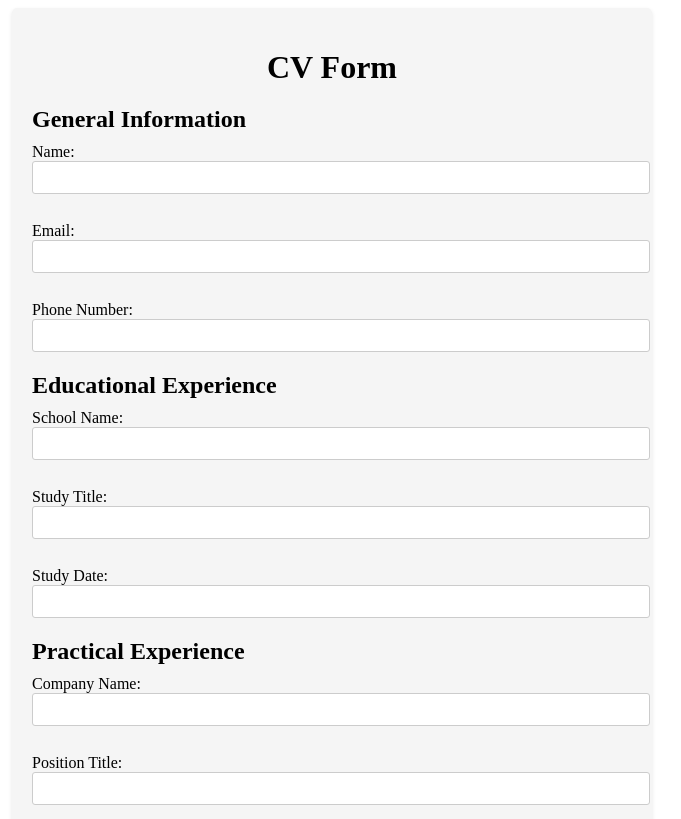
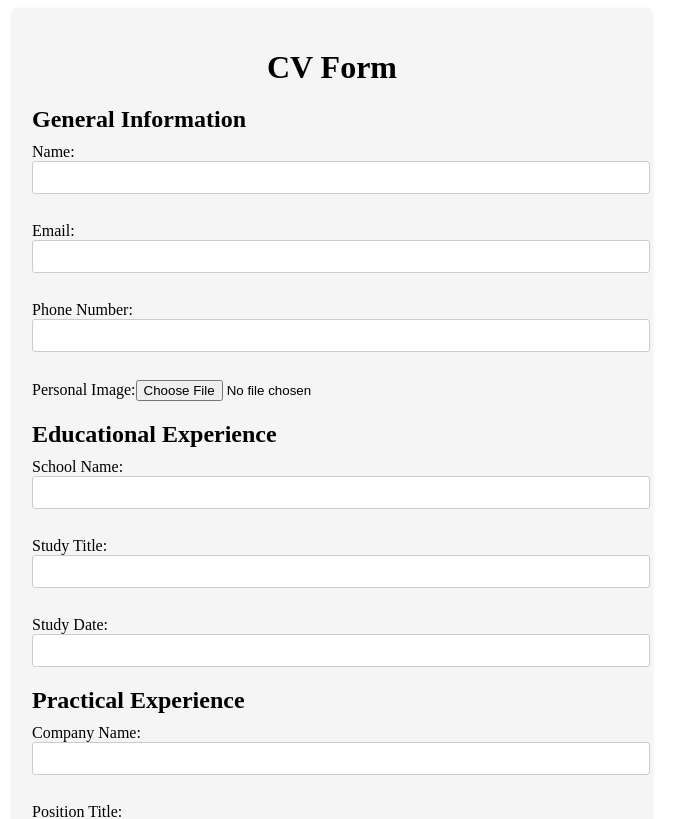
Before and after one commit to loggerino/cv-project, a React (Vite) app: page / in a window 1280 px wide. Shown: the top 819 px of the page, without its empty margins (308-989 px from the left). Built offline with nearby package versions, Linux system fonts and the light colour scheme.

Commit message:
added image

```diff
--- a/src/App.css
+++ b/src/App.css
@@ -59,3 +59,12 @@
 .CVForm .edit-button {
   margin-top: 10px;
 }
+
+.personal {
+  margin-bottom: 20px;
+}
+
+.image-preview img {
+  max-width: 300px;
+  max-height: 300px;
+}
--- a/src/components/CVForm.jsx
+++ b/src/components/CVForm.jsx
@@ -7,6 +7,7 @@ class CVForm extends Component {
     constructor(props) {
         super(props);
         this.state = {
+            personalImage: null,
             name: '',
             email: '',
             phoneNumber: '',
@@ -22,6 +23,11 @@ class CVForm extends Component {
         };
     }
 
+    handleImageChange = (e) => {
+        const file = e.target.files[0];
+        this.setState({ personalImage: file });
+    };
+
     handleChange = (e) => {
         this.setState({ [e.target.name]: e.target.value });
     };
@@ -33,6 +39,48 @@ class CVForm extends Component {
 
     handleEdit = () => {
         this.setState({ isEditing: true });
+    };
+
+    handleDownload = () => {
+        const {
+            name,
+            email,
+            phoneNumber,
+            schoolName,
+            studyTitle,
+            studyDate,
+            companyName,
+            positionTitle,
+            tasks,
+            workFrom,
+            workUntil,
+        } = this.state;
+
+        const cvContent = `Name: ${name}
+            Email: ${email}
+            Phone Number: ${phoneNumber}
+            School Name: ${schoolName}
+            Study Title: ${studyTitle}
+            Study Date: ${studyDate}
+            Company Name: ${companyName}
+            Position Title: ${positionTitle}
+            Tasks: ${tasks}
+            Work From: ${workFrom}
+            Work Until: ${workUntil}`;
+
+        const blob = new Blob([cvContent], { type: 'text/plain' });
+
+        const url = URL.createObjectURL(blob);
+
+        const downloadLink = document.createElement('a');
+        downloadLink.href = url;
+        downloadLink.download = 'cv.txt';
+
+        document.body.appendChild(downloadLink);
+        downloadLink.click();
+
+        document.body.removeChild(downloadLink);
+        URL.revokeObjectURL(url);
     };
 
     render() {
@@ -48,6 +96,7 @@ class CVForm extends Component {
             tasks,
             workFrom,
             workUntil,
+            personalImage,
             isEditing,
         } = this.state;
 
@@ -61,7 +110,9 @@ class CVForm extends Component {
                             name={name}
                             email={email}
                             phoneNumber={phoneNumber}
+                            personalImage={personalImage}
                             handleChange={this.handleChange}
+                            handleImageChange={this.handleImageChange}
                         />
                         <Education
                             schoolName={schoolName}
--- a/src/components/Personal.jsx
+++ b/src/components/Personal.jsx
@@ -1,8 +1,8 @@
 import React from 'react';
 
-const Personal = ({ name, email, phoneNumber, handleChange }) => {
+const Personal = ({ name, email, phoneNumber, personalImage, handleChange, handleImageChange }) => {
   return (
-    <div>
+    <div className='personal'>
       <h2>General Information</h2>
       <label>
         Name:
@@ -33,6 +33,17 @@ const Personal = ({ name, email, phoneNumber, handleChange }) => {
           onChange={handleChange}
         />
       </label>
+      <br />
+      <label>
+        Personal Image:
+        <input type="file" accept="image/*" onChange={handleImageChange} />
+      </label>
+      {personalImage && (
+        <div className='image-preview'>
+          <h4>Selected Image:</h4>
+          <img src={URL.createObjectURL(personalImage)} alt="Personal" />
+        </div>
+      )}
     </div>
   );
 };
```
Lines whose indentation alone changed are shown as unchanged.
